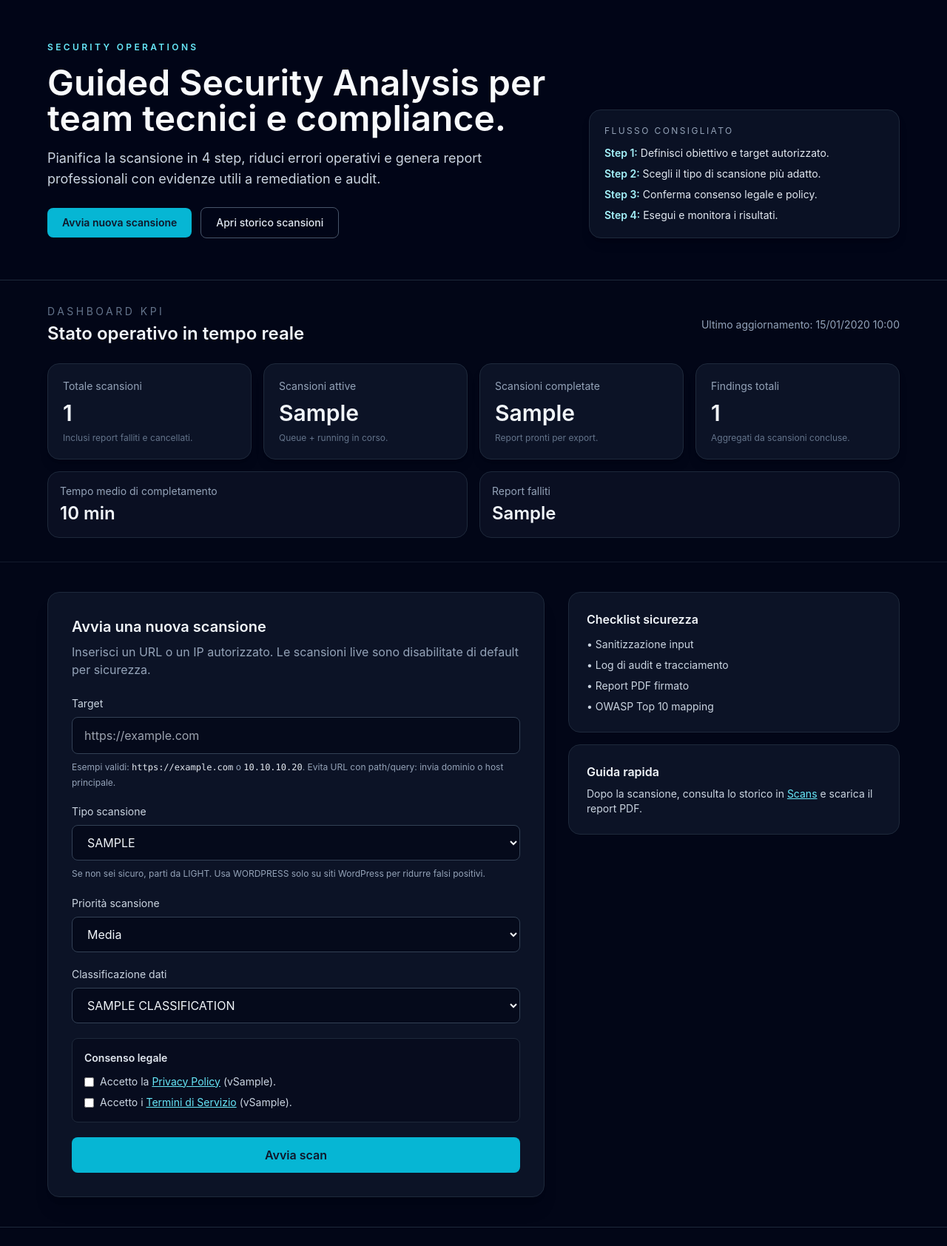
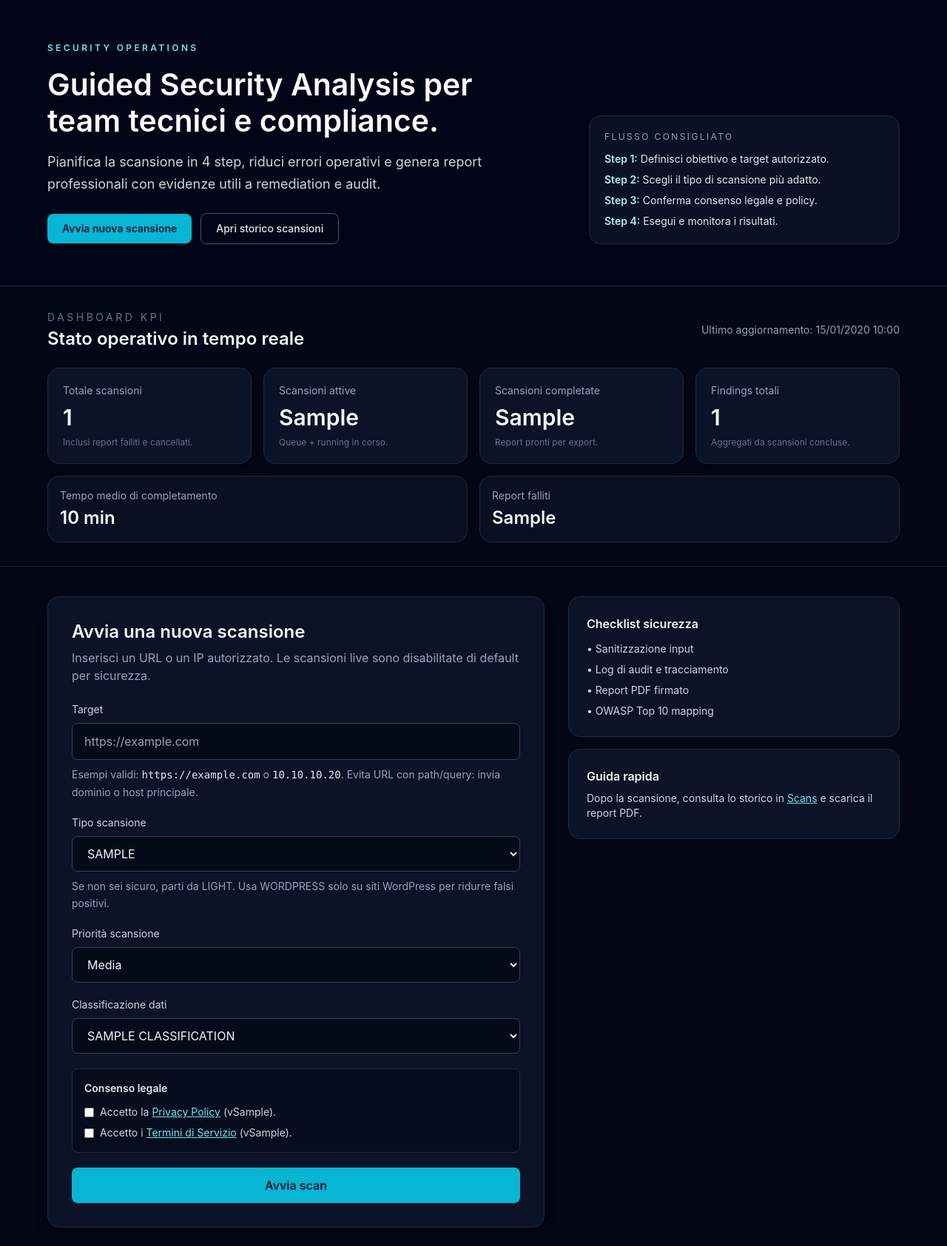
Before and after one commit to chiaraberti13/vap, a Python web app: template templates/index.html in a window 1280 px wide. Shown: the top 1684 px of the page at 74% size. Run offline with Jinja, Linux system fonts and the light colour scheme; the template is opened without the code that fills it: most values are stand-ins (such as "Sample title", 1, 10 or a date in 2020); some libraries are stand-ins or nearby versions.

Commit message:
feat(home): normalize typography scale tokens on landing

```diff
--- a/static/css/style.css
+++ b/static/css/style.css
@@ -7,6 +7,21 @@
     --secondary-color: #764ba2;
     --danger-color: #dc3545;
     --success-color: #28a745;
+    --font-size-xs: 0.75rem;
+    --font-size-sm: 0.875rem;
+    --font-size-base: 1rem;
+    --font-size-lg: 1.125rem;
+    --font-size-xl: 1.5rem;
+    --font-size-2xl: 2rem;
+    --line-height-tight: 1.2;
+    --line-height-normal: 1.5;
+    --line-height-relaxed: 1.65;
+    --space-1: 0.25rem;
+    --space-2: 0.5rem;
+    --space-3: 0.75rem;
+    --space-4: 1rem;
+    --space-6: 1.5rem;
+    --space-8: 2rem;
 }
 
 body {
@@ -23,6 +38,38 @@ body {
 .home-main-grid {
     display: grid;
     gap: 2rem;
+}
+
+/* Home typography tokens for consistent readable scale */
+.home-eyebrow {
+    font-size: var(--font-size-xs);
+    line-height: var(--line-height-normal);
+    letter-spacing: 0.28em;
+}
+
+.home-hero-title {
+    font-size: clamp(1.875rem, 3.2vw, 3rem);
+    line-height: var(--line-height-tight);
+}
+
+.home-section-title {
+    font-size: clamp(1.375rem, 2.2vw, var(--font-size-xl));
+    line-height: calc(var(--line-height-tight) + 0.05);
+}
+
+.home-lead {
+    font-size: var(--font-size-lg);
+    line-height: var(--line-height-relaxed);
+}
+
+.home-body-text {
+    font-size: var(--font-size-base);
+    line-height: var(--line-height-normal);
+}
+
+.home-microcopy {
+    font-size: var(--font-size-sm);
+    line-height: var(--line-height-relaxed);
 }
 
 @media (min-width: 1024px) {
--- a/templates/index.html
+++ b/templates/index.html
@@ -15,11 +15,11 @@
     <header class="border-b border-slate-800 bg-slate-950/80 px-4 py-10 sm:px-6 md:py-14" aria-labelledby="hero-title">
       <div class="home-container grid gap-8 lg:grid-cols-[1.25fr_0.75fr] lg:items-end">
         <div class="space-y-4">
-          <p class="text-xs font-semibold uppercase tracking-[0.28em] text-cyan-300">Security Operations</p>
-          <h1 id="hero-title" class="text-balance text-3xl font-semibold leading-tight text-slate-50 sm:text-4xl md:text-5xl">
+          <p class="home-eyebrow font-semibold uppercase text-cyan-300">Security Operations</p>
+          <h1 id="hero-title" class="home-hero-title text-balance font-semibold text-slate-50">
             Guided Security Analysis per team tecnici e compliance.
           </h1>
-          <p class="max-w-2xl text-base leading-relaxed text-slate-300 sm:text-lg">
+          <p class="home-lead max-w-2xl text-slate-300">
             Pianifica la scansione in 4 step, riduci errori operativi e genera report professionali con evidenze utili a remediation e audit.
           </p>
           <div class="flex flex-wrap items-center gap-3 pt-2">
@@ -71,9 +71,9 @@
         <div class="flex items-center justify-between gap-4 flex-wrap">
           <div>
             <p class="text-sm uppercase tracking-[0.25em] text-slate-500">Dashboard KPI</p>
-            <h2 id="dashboard-kpi-title" class="text-2xl font-semibold mt-1">Stato operativo in tempo reale</h2>
+            <h2 id="dashboard-kpi-title" class="home-section-title mt-1 font-semibold">Stato operativo in tempo reale</h2>
           </div>
-          <div class="text-sm text-slate-400">
+          <div class="home-microcopy text-slate-400">
             Ultimo aggiornamento: {{ dashboard_timestamp.strftime("%d/%m/%Y %H:%M") }}
           </div>
         </div>
@@ -115,8 +115,8 @@
     <section class="flex-1 px-4 py-10 sm:px-6" aria-labelledby="new-scan-title">
       <div class="home-container home-main-grid">
         <div class="bg-slate-900/80 border border-slate-800 rounded-2xl p-6 md:p-8 shadow-xl">
-          <h2 id="new-scan-title" class="text-xl font-semibold">Avvia una nuova scansione</h2>
-          <p class="text-slate-400 mt-2">Inserisci un URL o un IP autorizzato. Le scansioni live sono disabilitate di default per sicurezza.</p>
+          <h2 id="new-scan-title" class="home-section-title font-semibold">Avvia una nuova scansione</h2>
+          <p class="home-body-text text-slate-400 mt-2">Inserisci un URL o un IP autorizzato. Le scansioni live sono disabilitate di default per sicurezza.</p>
 
           {% if error %}
           <div class="mt-4 p-3 bg-red-500/20 border border-red-400/40 rounded-lg text-red-100" role="alert" aria-live="assertive">
@@ -147,7 +147,7 @@
                   class="w-full rounded-lg border border-slate-700 bg-slate-950/70 px-4 py-3 text-slate-100 focus:border-cyan-400 focus:outline-none"
                   required
                 />
-                <span id="target-guidance" class="text-xs leading-relaxed text-slate-400">
+                <span id="target-guidance" class="home-microcopy text-slate-400">
                   Esempi validi: <code class="font-mono text-slate-200">https://example.com</code>, <code class="font-mono text-slate-200">https://staging.example.com</code>, <code class="font-mono text-slate-200">10.10.10.20</code>. Evita URL con path/query (errore frequente: target troppo specifico come <code class="font-mono text-slate-200">/login?next=</code>).
                 </span>
               </label>
@@ -176,7 +176,7 @@
                 <h3 id="scan-explorer-title" class="text-sm text-slate-200 font-semibold tracking-wide">Scan Type Explorer</h3>
                 <p class="text-xs text-slate-400">Seleziona fino a 3 card per confronto rapido.</p>
               </div>
-              <p id="scan-type-guidance" class="text-xs leading-relaxed text-slate-400">
+              <p id="scan-type-guidance" class="home-microcopy text-slate-400">
                 Suggerimento: inizia da <span class="text-slate-200 font-medium">light</span> per ricognizione veloce, usa <span class="text-slate-200 font-medium">full</span> quando vuoi una copertura estesa, scegli <span class="text-slate-200 font-medium">wordpress</span> solo se il target usa davvero WordPress.
               </p>
               <div class="rounded-lg border border-slate-800 bg-slate-950/70 p-3" aria-label="Glossario termini tecnici">
@@ -314,7 +314,7 @@
                 class="w-full rounded-lg border border-slate-700 bg-slate-950/70 px-4 py-3 text-slate-100 focus:border-cyan-400 focus:outline-none"
                 required
               />
-              <span id="fallback-target-guidance" class="text-xs leading-relaxed text-slate-400">
+              <span id="fallback-target-guidance" class="home-microcopy text-slate-400">
                 Esempi validi: <code class="font-mono text-slate-200">https://example.com</code> o <code class="font-mono text-slate-200">10.10.10.20</code>. Evita URL con path/query: invia dominio o host principale.
               </span>
             </label>
@@ -341,7 +341,7 @@
                 <option value="{{ scan_type }}">{{ scan_type | upper }}</option>
                 {% endfor %}
               </select>
-              <span id="fallback-scan-type-guidance" class="text-xs leading-relaxed text-slate-400">
+              <span id="fallback-scan-type-guidance" class="home-microcopy text-slate-400">
                 Se non sei sicuro, parti da LIGHT. Usa WORDPRESS solo su siti WordPress per ridurre falsi positivi.
               </span>
             </label>
```
Also changed, not shown: tests/test_accessibility_checks.py (+14 -0 lines), upgrade.md (+1 -1 lines).
